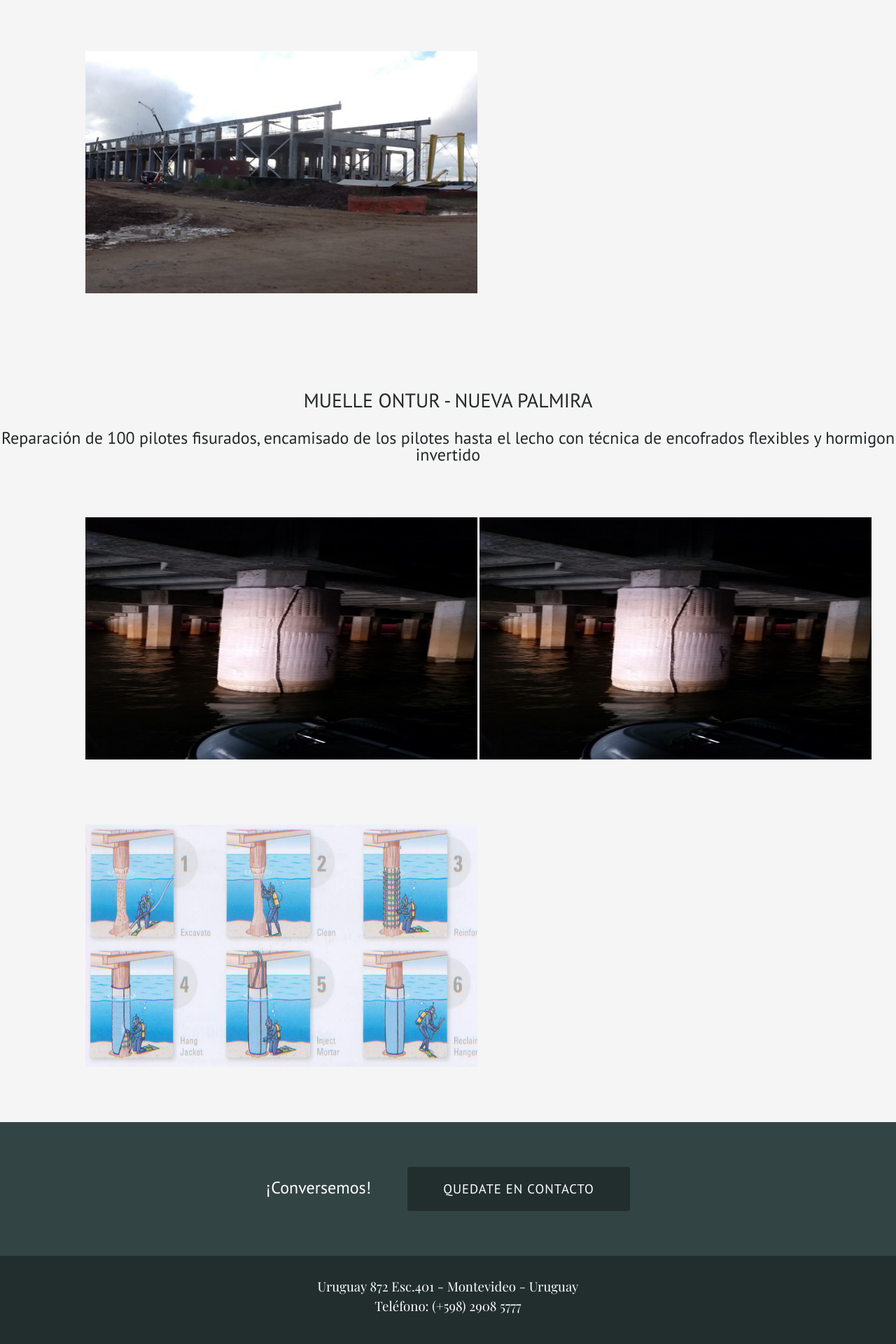
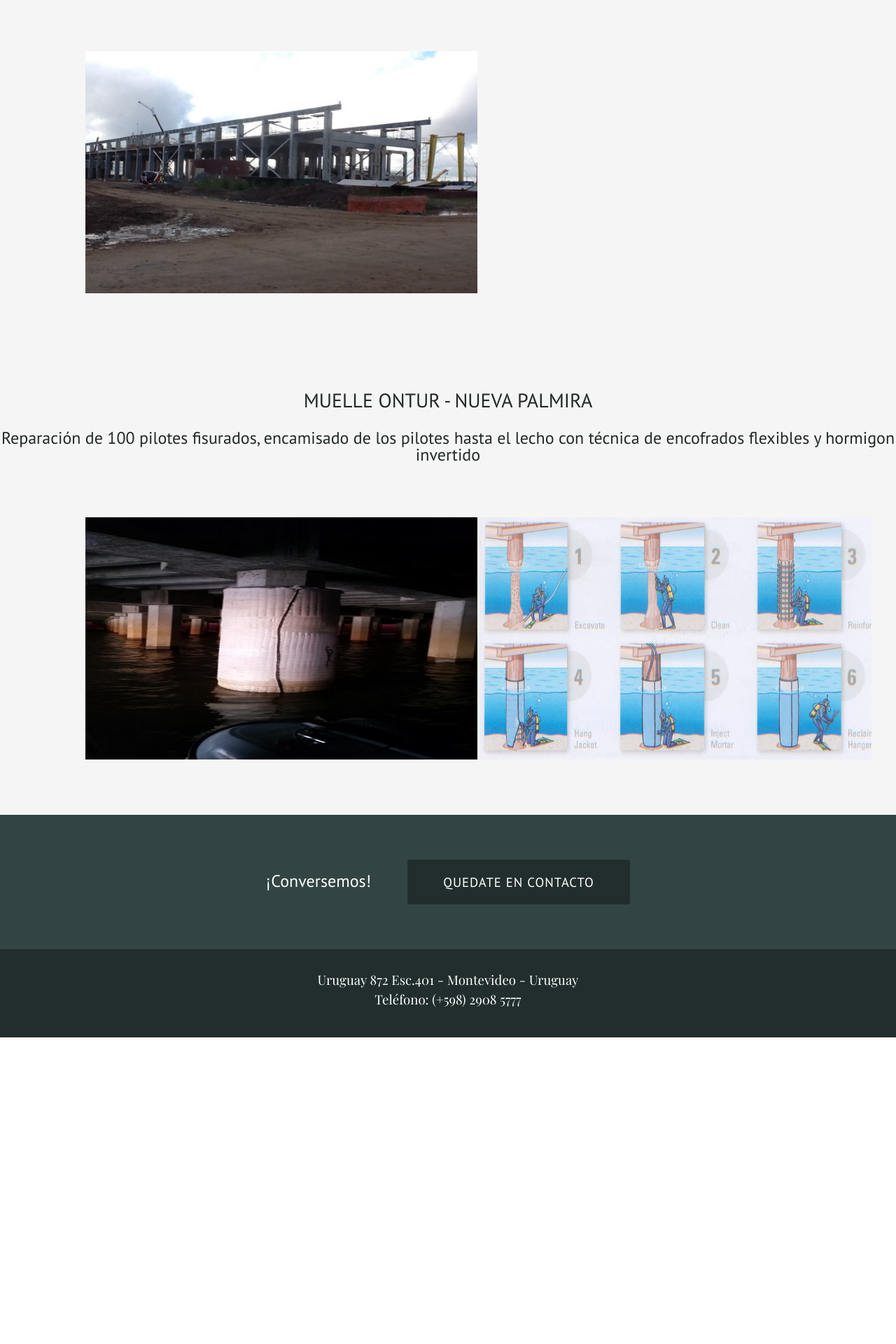
Before and after one commit to antonellaclavero/palnet, a Jekyll site: the page built from ingenieria-y-varios/index.html, in a window 1280 px wide. Shown: the part 3967-5887 px from the top of the page at 70% size. Built offline with Jekyll 4.4.1, drawn with Linux system fonts in a browser that asks for light colours; after the commit the page ends 5449 px from its top, so only the background shows below that.

```diff
--- a/ingenieria-y-varios/index.html
+++ b/ingenieria-y-varios/index.html
@@ -83,10 +83,7 @@
 		<li class="project card">
 			<img src="/images/ingenieria/muelle-ontur/ontur-1.jpg" alt="Reparación de 100 pilotes fisurados" class="image-project">
 		</li>
-		<li class="project card">
-			<img src="/images/ingenieria/muelle-ontur/ontur-2.jpg" alt="Reparación de 100 pilotes fisurados" class="image-project">
-		</li>
-		<li class="project card">
+		<li class="project card last">
 			<img src="/images/ingenieria/muelle-ontur/ontur-3.png" alt="Reparación de 100 pilotes fisurados" class="image-project">
 		</li>
 	</ul>
```
Also changed, not shown: images/portada-ingenieria-resize.jpg (added), 4 other files.
